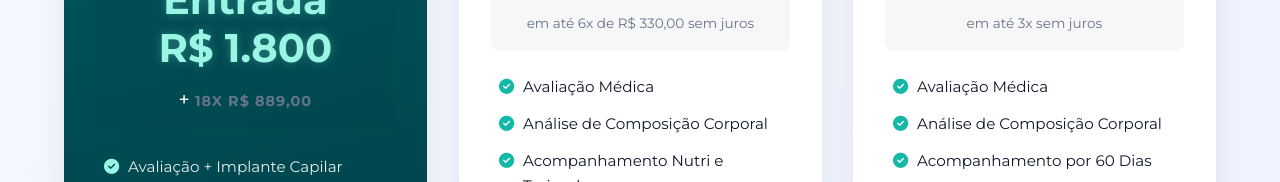
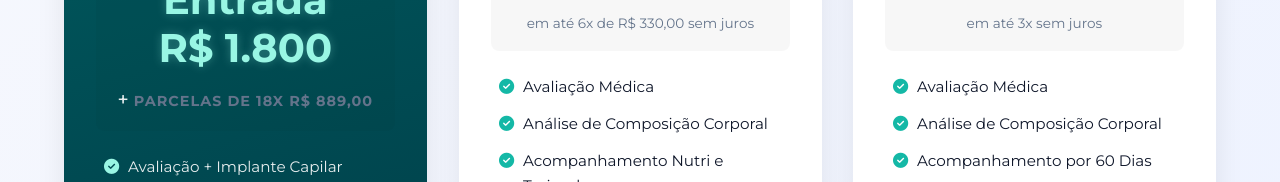
Before and after one commit to mapsegundo/joaodiniz, a website: page index.html in a window 1280 px wide. Shown: the part 5140-5322 px from the top of the page. Drawn offline with nearby package versions, Linux system fonts and the light colour scheme.

Commit message:
refactor: melhor organização dos valores do plano ultra men

```diff
--- a/index.html
+++ b/index.html
@@ -796,7 +796,8 @@
               <strong class="valor-entrada-label">Entrada</strong>
               <strong class="valor-entrada-value">R$ 1.800</strong>
               <div class="plano-parcelamento">
-                + <span class="parcelas-destaque">18x R$ 889,00</span>
+                +
+                <span class="parcelas-destaque">parcelas de 18x R$ 889,00</span>
               </div>
             </div>
             <ul class="plano-features">
```
